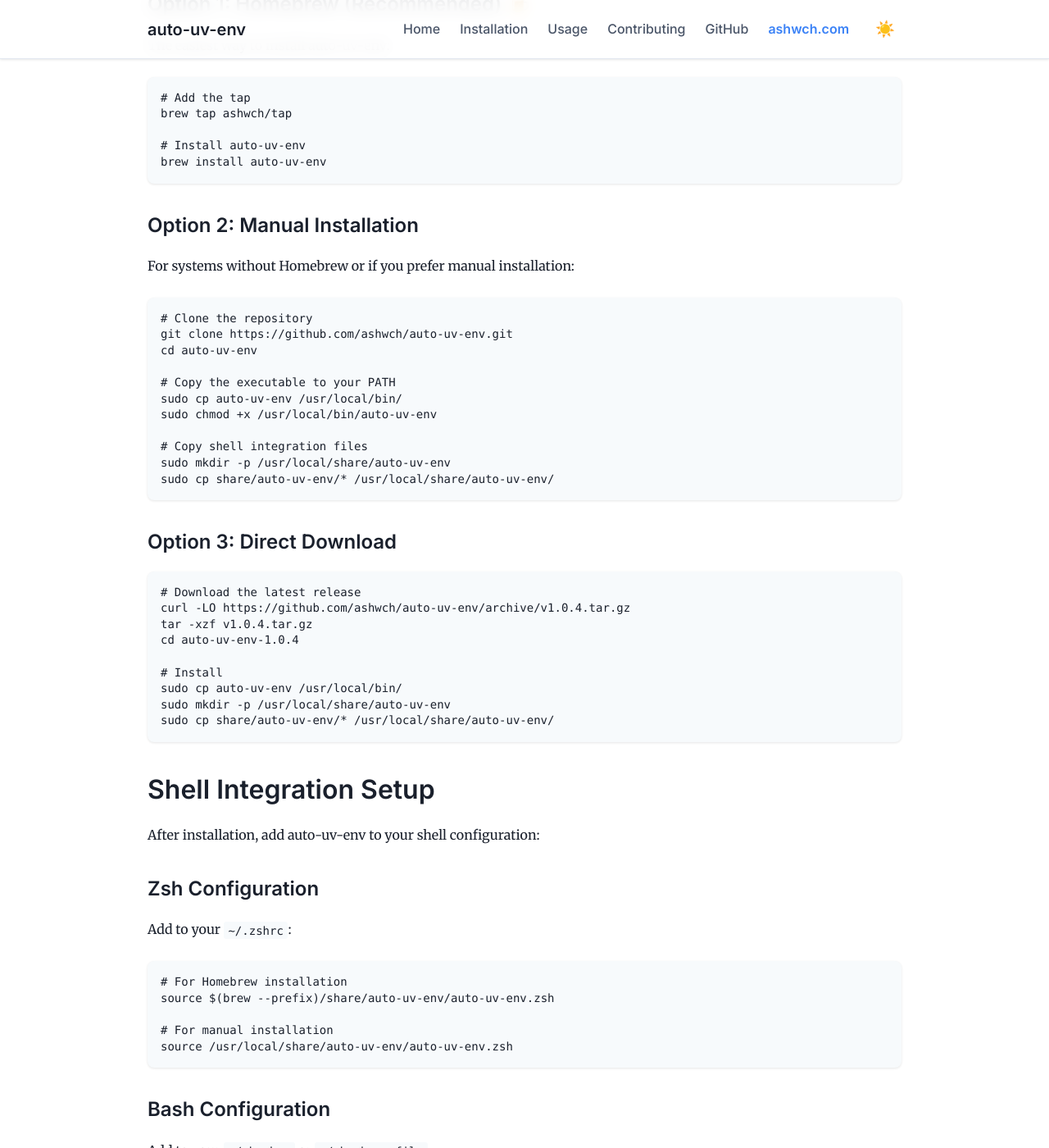
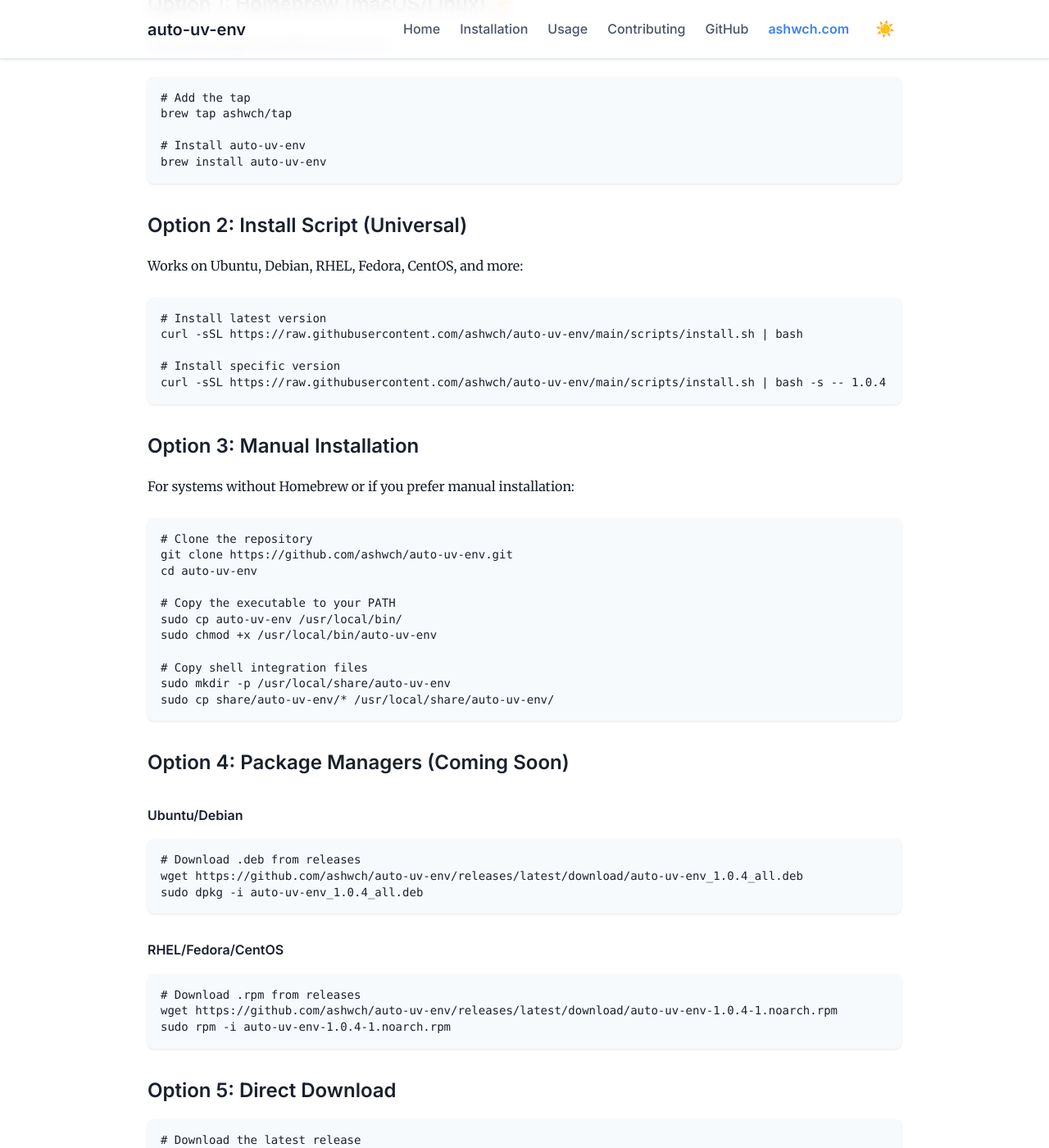
Before and after one commit to ashwch/auto-uv-env, a Jekyll site: the page built from docs/installation.md, in a window 1280 px wide and 1400 px high, scrolled down 568 px. Shown: the whole window at 82% size. Built offline with Jekyll 4.4.1, drawn with Linux system fonts in a browser that asks for light colours; some of the changed text lies outside the part shown.

Commit message:
Add support for Ubuntu and Red Hat installations
- Created universal install script that works on multiple Linux distributions
- Added package specifications for Debian (.deb) and RPM packages
- Created GitHub Actions workflow to build packages on releases
- Updated documentation with new installation methods
- Install script detects OS and installs appropriately
- Supports Ubuntu, Debian, RHEL, Fedora, CentOS, Rocky Linux, AlmaLinux
- Script handles dependencies and shell integration automatically

````diff
--- a/docs/installation.md
+++ b/docs/installation.md
@@ -17,7 +17,7 @@ curl -LsSf https://astral.sh/uv/install.sh | sh
 
 ## Installation Methods
 
-### Option 1: Homebrew (Recommended) 🍺
+### Option 1: Homebrew (macOS/Linux) 🍺
 
 The easiest way to install auto-uv-env:
 
@@ -29,7 +29,19 @@ brew tap ashwch/tap
 brew install auto-uv-env
 ```
 
-### Option 2: Manual Installation
+### Option 2: Install Script (Universal)
+
+Works on Ubuntu, Debian, RHEL, Fedora, CentOS, and more:
+
+```bash
+# Install latest version
+curl -sSL https://raw.githubusercontent.com/ashwch/auto-uv-env/main/scripts/install.sh | bash
+
+# Install specific version
+curl -sSL https://raw.githubusercontent.com/ashwch/auto-uv-env/main/scripts/install.sh | bash -s -- 1.0.4
+```
+
+### Option 3: Manual Installation
 
 For systems without Homebrew or if you prefer manual installation:
 
@@ -47,7 +59,25 @@ sudo mkdir -p /usr/local/share/auto-uv-env
 sudo cp share/auto-uv-env/* /usr/local/share/auto-uv-env/
 ```
 
-### Option 3: Direct Download
+### Option 4: Package Managers (Coming Soon)
+
+#### Ubuntu/Debian
+
+```bash
+# Download .deb from releases
+wget https://github.com/ashwch/auto-uv-env/releases/latest/download/auto-uv-env_1.0.4_all.deb
+sudo dpkg -i auto-uv-env_1.0.4_all.deb
+```
+
+#### RHEL/Fedora/CentOS
+
+```bash
+# Download .rpm from releases
+wget https://github.com/ashwch/auto-uv-env/releases/latest/download/auto-uv-env-1.0.4-1.noarch.rpm
+sudo rpm -i auto-uv-env-1.0.4-1.noarch.rpm
+```
+
+### Option 5: Direct Download
 
 ```bash
 # Download the latest release
````
Also changed, not shown: .github/workflows/package.yml (added), README.md, 3 other files.
